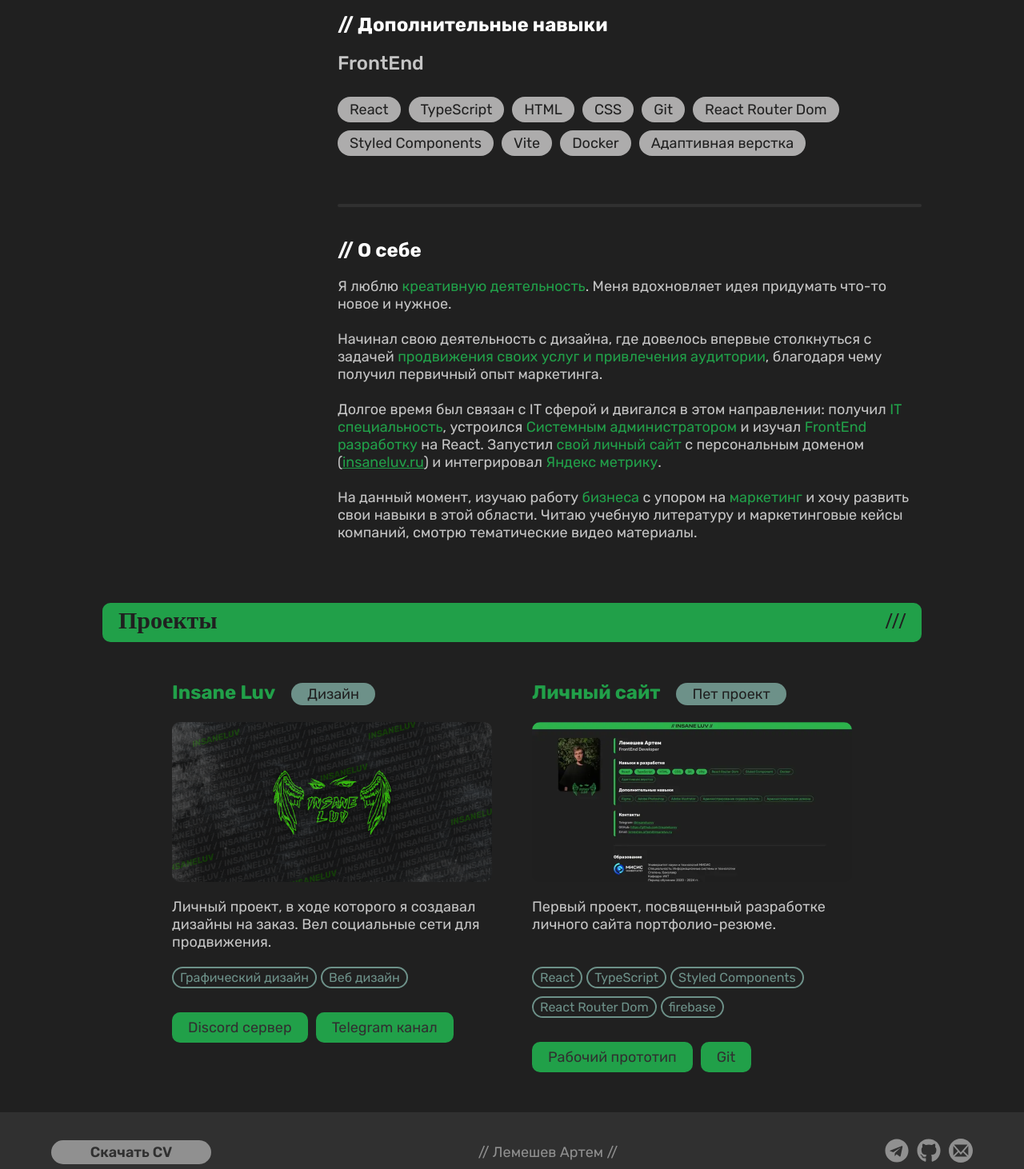
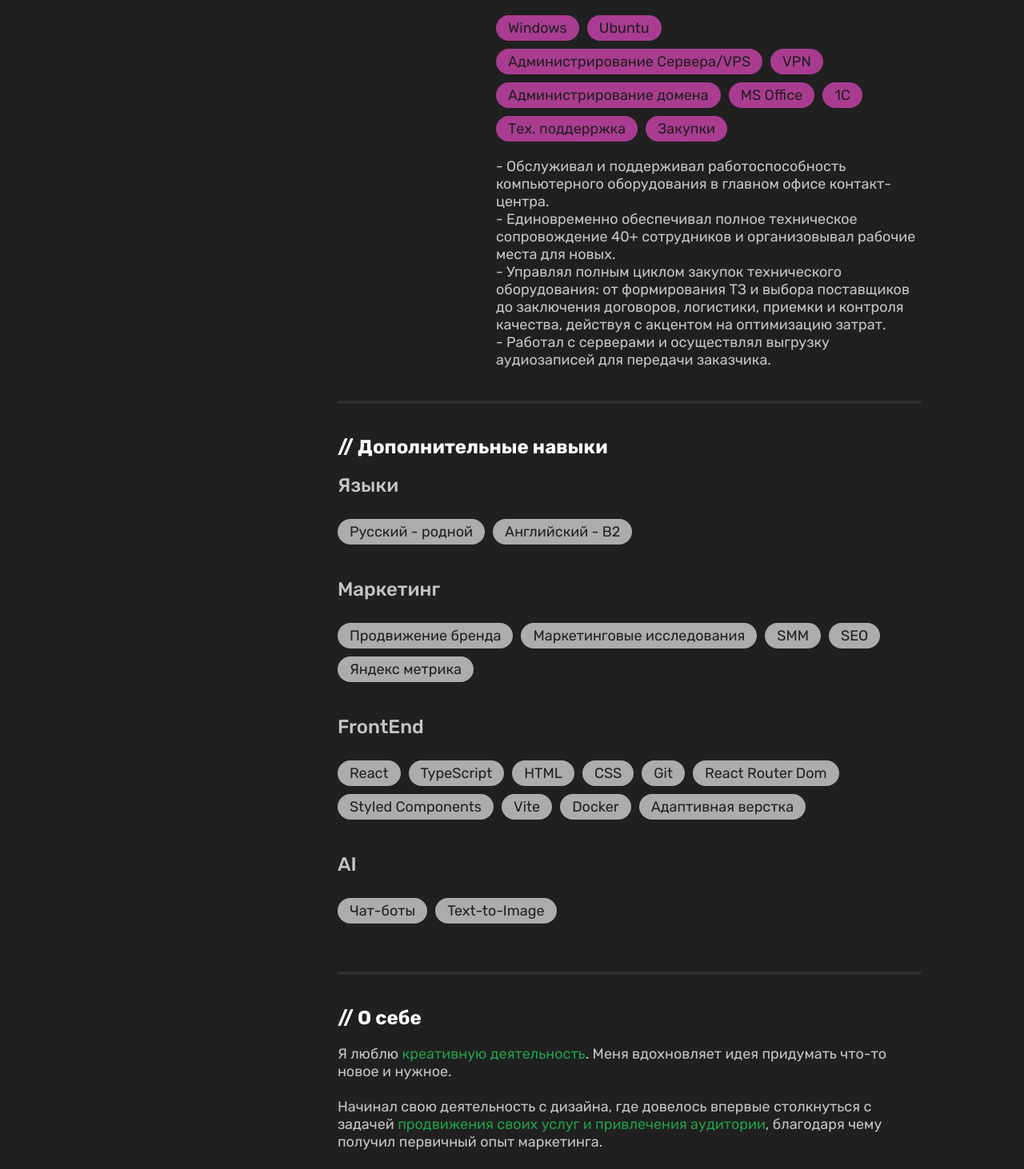
Before and after one commit to insaneluvvv/insaneluv.ru, a React (Vite) app: page / in a window 1280 px wide. Shown: the part 1782-3244 px from the top of the page at 80% size. Built offline with nearby package versions, Linux system fonts and the light colour scheme; a web font is replaced by a local one.

Commit message:
text+skills update

```diff
--- a/src/assets/data/ProjectList.tsx
+++ b/src/assets/data/ProjectList.tsx
@@ -29,7 +29,7 @@ const initProject: Array<ProjectInt> = [
   },
   {
     id: 2,
-    type: "Пет проект",
+    type: "FrontEnd",
     tag: ["React", "TypeScript", "Styled Components", "React Router Dom", "firebase"],
     name: "Личный сайт",
     desc: "Первый проект, посвященный разработке личного сайта портфолио-резюме.",
--- a/src/assets/data/SkillsList.tsx
+++ b/src/assets/data/SkillsList.tsx
@@ -23,6 +23,12 @@ export const AdminSkillsFirst : Array<string> = [
   `MS Office`,
   `1C`,
   `Тех. поддерржка`,
+  `Закупки`,
+]
+
+export const LangSkills : Array<string> = [
+  `Русский - родной`,
+  `Английский - B2`,
 ]
 
 export const DevSkills : Array<string> = [
@@ -37,3 +43,16 @@ export const DevSkills : Array<string> = [
   `Docker`,
   `Адаптивная верстка`,
 ]
+
+export const MarSkills : Array<string> = [
+  `Продвижение бренда`,
+  `Маркетинговые исследования`,
+  `SMM`,
+  `SEO`,
+  `Яндекс метрика`
+]
+
+export const AISkills : Array<string> = [
+  `Чат-боты`,
+  `Text-to-Image`,
+]
--- a/src/pages/Home.tsx
+++ b/src/pages/Home.tsx
@@ -1,6 +1,6 @@
 import styled from "styled-components";
 
-import { DesignSkillsFirst, AdminSkillsFirst, DevSkills } from "../assets/data/SkillsList"
+import { DesignSkillsFirst, AdminSkillsFirst, LangSkills, MarSkills, DevSkills, AISkills } from "../assets/data/SkillsList"
 import initProject from "../assets/data/ProjectList";
 import Avatar from "./../assets/media/Avatar.png";
 import InsaneLuvLogo from "./../assets/media/InsaneLuv Logo.png";
@@ -60,11 +60,16 @@ const Home = () => {
 											</SkillTagGreen>
 										)}
 									</DesignSkillsContainer>
-									<p>Выполнял разноплановые дизайн задачи на заказ.<br/>
-										Вёл и продвигал свои соц. сети, посвященные деятельности, для привлечения клиентов.<br/><br/>
+									<p>- Выполнял широкий спектр дизайн задач на фрилансе в сферах соц. сетей, турниров, брендинга и др.<br/>
+										- Со старта вел соц. сети, посвященные моей деятельности, для формирования аудитории и привлечения новых клиентов, благодаря чему параллельно знакомился с процессами маркетинга.<br/>
+										Основная клиентская база была из области киберспортивных турниров, на которую было нацелено продвижение.<br/>
+										Был проведен анализ рынка, на основе которого подбирались места и способы распространения услуг. Подобрана соц. сеть Discord (основная площадка организации турниров), как самая близкая к ЦА. Основными способами распространения с упором на сокращение затрат были: взаимный обмен ссылками с тематическими серверами, спонсирование турниров услугами дизайна взамен на спонсорские ссылки, приносящие стабильный прирост потенциально заинтересованной аудитории и другие бартерные партнерства.<br/><br/>
 
-										· Пик Discord: ~1500 участников.<br/>
-										· Пик Telegram: ~700 подписчиков.<br/>
+										Достижения:<br/>
+										· Более 150 выполненных работ.<br/>
+										· Более 50 клиентов.<br/>
+										· Пик Discord: 1500+ участников.<br/>
+										· Пик Telegram: 700+ подписчиков.<br/>
 										· Занял призовое место в конкурсе дизайна мерча у популярного российского стримера Dmitry_Lixxx (1.7 млн подписчиков на Twitch).<br/>
 										· Создавал UI/UX дизайн сервиса для обучения нейронной сети Kandinsky от Сбер в ходе университетской практики.</p>
 								</ContainerElementInfo>
@@ -83,11 +88,10 @@ const Home = () => {
 									</SkillTagPurple>
 								)}
 								</AdminSkillsContainer>
-								<p>Обслуживал и поддерживал работоспособность компьютерного оборудования в главном офисе контакт-центра.<br/>
-										Оказывал техническую поддержку сотрудникам офиса.<br/>
-										Вел закупки оборудования.<br/>
-										Организовывал рабочие места для новых сотрудников.<br/>
-										Работал с серверами.</p>
+								<p>- Обслуживал и поддерживал работоспособность компьютерного оборудования в главном офисе контакт-центра.<br/>
+									- Единовременно обеспечивал полное техническое сопровождение 40+ сотрудников и организовывал рабочие места для новых.<br/>
+									- Управлял полным циклом закупок технического оборудования: от формирования ТЗ и выбора поставщиков до заключения договоров, логистики, приемки и контроля качества, действуя с акцентом на оптимизацию затрат.<br/>
+									- Работал с серверами и осуществлял выгрузку аудиозаписей для передачи заказчика.</p>
 							</ContainerElementInfo>
 						</ContainerElement>
 					</ExperienceContainer>
@@ -96,9 +100,33 @@ const Home = () => {
 					<span className="section-title">// Дополнительные навыки</span>
 						<ContainerElement>
 						<ContainerElementInfo>
+							<span className="prof-font">Языки<br/><br/></span>
+							<DesignSkillsContainer>
+								{LangSkills.map(el =>
+									<SkillTagGrey>
+										<span>{el}</span>
+									</SkillTagGrey>
+								)}
+							</DesignSkillsContainer><span><br/></span>
+							<span className="prof-font">Маркетинг<br/><br/></span>
+							<DesignSkillsContainer>
+								{MarSkills.map(el =>
+									<SkillTagGrey>
+										<span>{el}</span>
+									</SkillTagGrey>
+								)}
+							</DesignSkillsContainer><span><br/></span>
 							<span className="prof-font">FrontEnd<br/><br/></span>
 							<DesignSkillsContainer>
 								{DevSkills.map(el =>
+									<SkillTagGrey>
+										<span>{el}</span>
+									</SkillTagGrey>
+								)}
+							</DesignSkillsContainer><span><br/></span>
+							<span className="prof-font">AI<br/><br/></span>
+							<DesignSkillsContainer>
+								{AISkills.map(el =>
 									<SkillTagGrey>
 										<span>{el}</span>
 									</SkillTagGrey>
```
